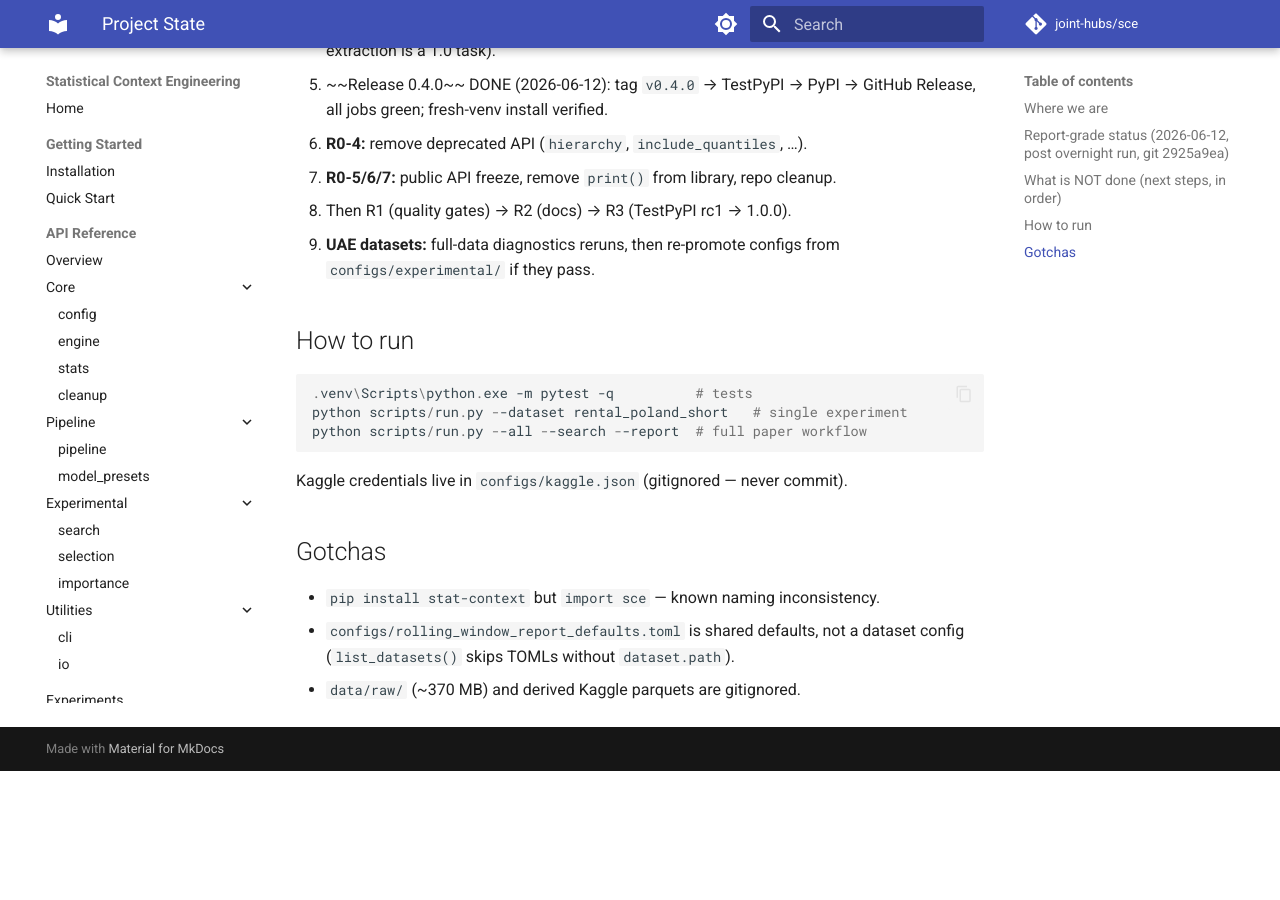
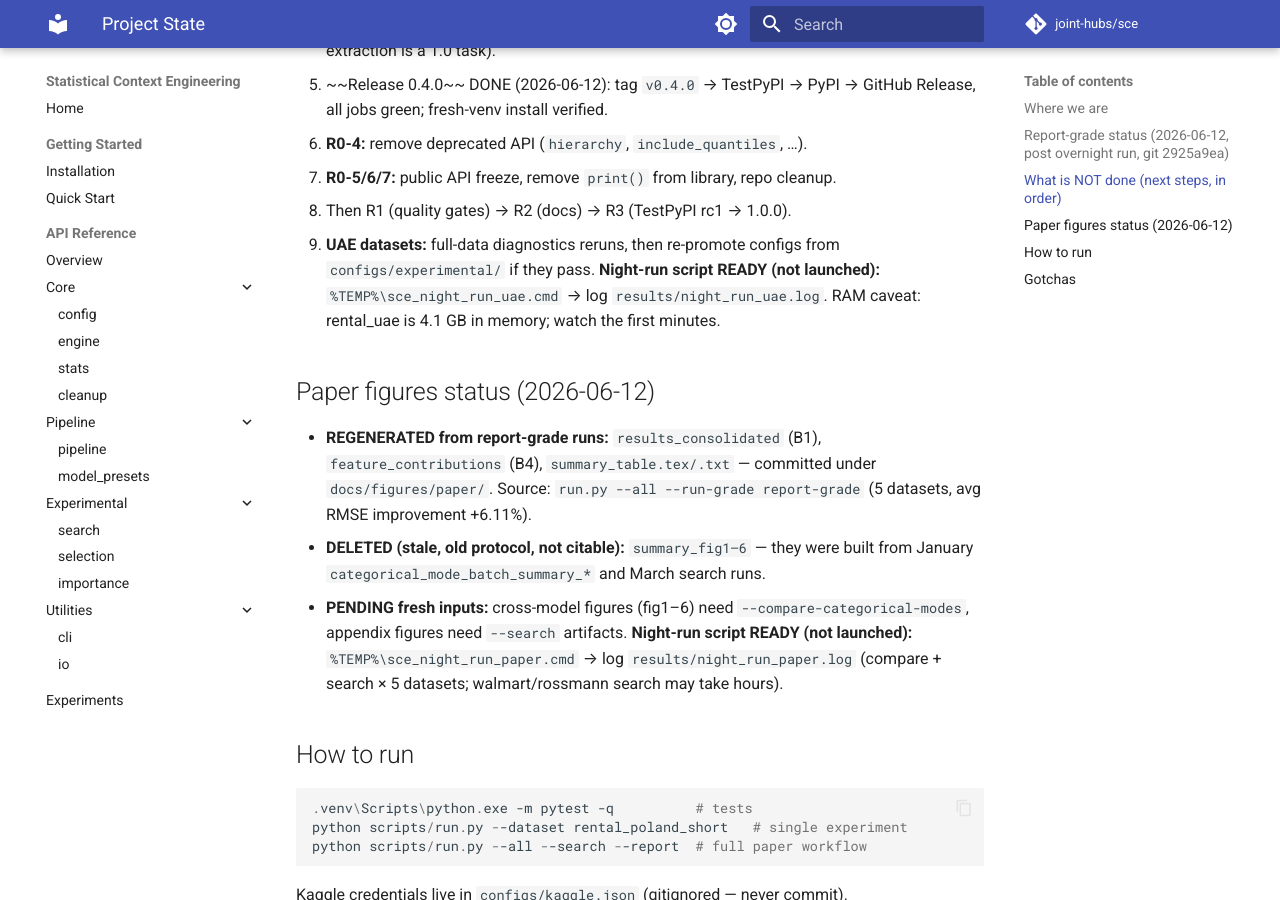
Before and after one commit to joint-hubs/sce, an MkDocs documentation site: the page built from docs/STATE.md, in a window 1280 px wide and 900 px high, scrolled down 2361 px. Built offline with MkDocs 1.6.1 and Material for MkDocs 9.7.7, drawn with Linux system fonts in a browser that asks for light colours; comment, search, counter and statistics services are not loaded; before the commit the page ends 3132 px from its top, so only the background shows below that.

Commit message:
docs: record figure regeneration status and prepared night-run scripts in STATE

```diff
--- a/docs/STATE.md
+++ b/docs/STATE.md
@@ -78,7 +78,23 @@ Driven by `docs/plan/2026-04-18_release_1_0_plan.md`:
 7. **R0-5/6/7:** public API freeze, remove `print()` from library, repo cleanup.
 8. Then R1 (quality gates) → R2 (docs) → R3 (TestPyPI rc1 → 1.0.0).
 9. **UAE datasets:** full-data diagnostics reruns, then re-promote configs from
-   `configs/experimental/` if they pass.
+   `configs/experimental/` if they pass. **Night-run script READY (not launched):**
+   `%TEMP%\sce_night_run_uae.cmd` → log `results/night_run_uae.log`.
+   RAM caveat: rental_uae is 4.1 GB in memory; watch the first minutes.
+
+## Paper figures status (2026-06-12)
+
+- **REGENERATED from report-grade runs:** `results_consolidated` (B1),
+  `feature_contributions` (B4), `summary_table.tex/.txt` — committed under
+  `docs/figures/paper/`. Source: `run.py --all --run-grade report-grade`
+  (5 datasets, avg RMSE improvement +6.11%).
+- **DELETED (stale, old protocol, not citable):** `summary_fig1–6` — they were
+  built from January `categorical_mode_batch_summary_*` and March search runs.
+- **PENDING fresh inputs:** cross-model figures (fig1–6) need
+  `--compare-categorical-modes`, appendix figures need `--search` artifacts.
+  **Night-run script READY (not launched):** `%TEMP%\sce_night_run_paper.cmd`
+  → log `results/night_run_paper.log` (compare + search × 5 datasets;
+  walmart/rossmann search may take hours).
 
 ## How to run
 
```
